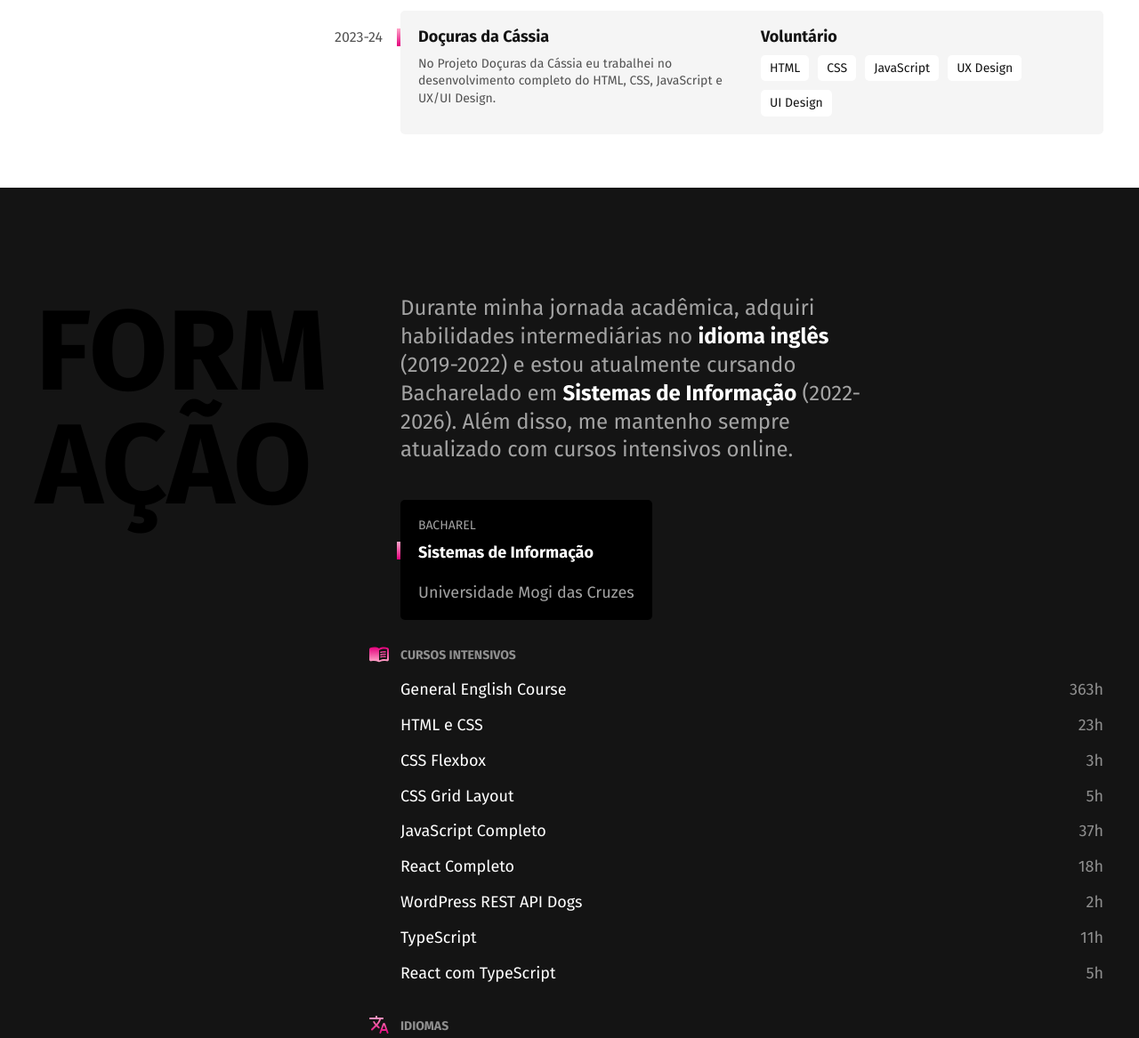
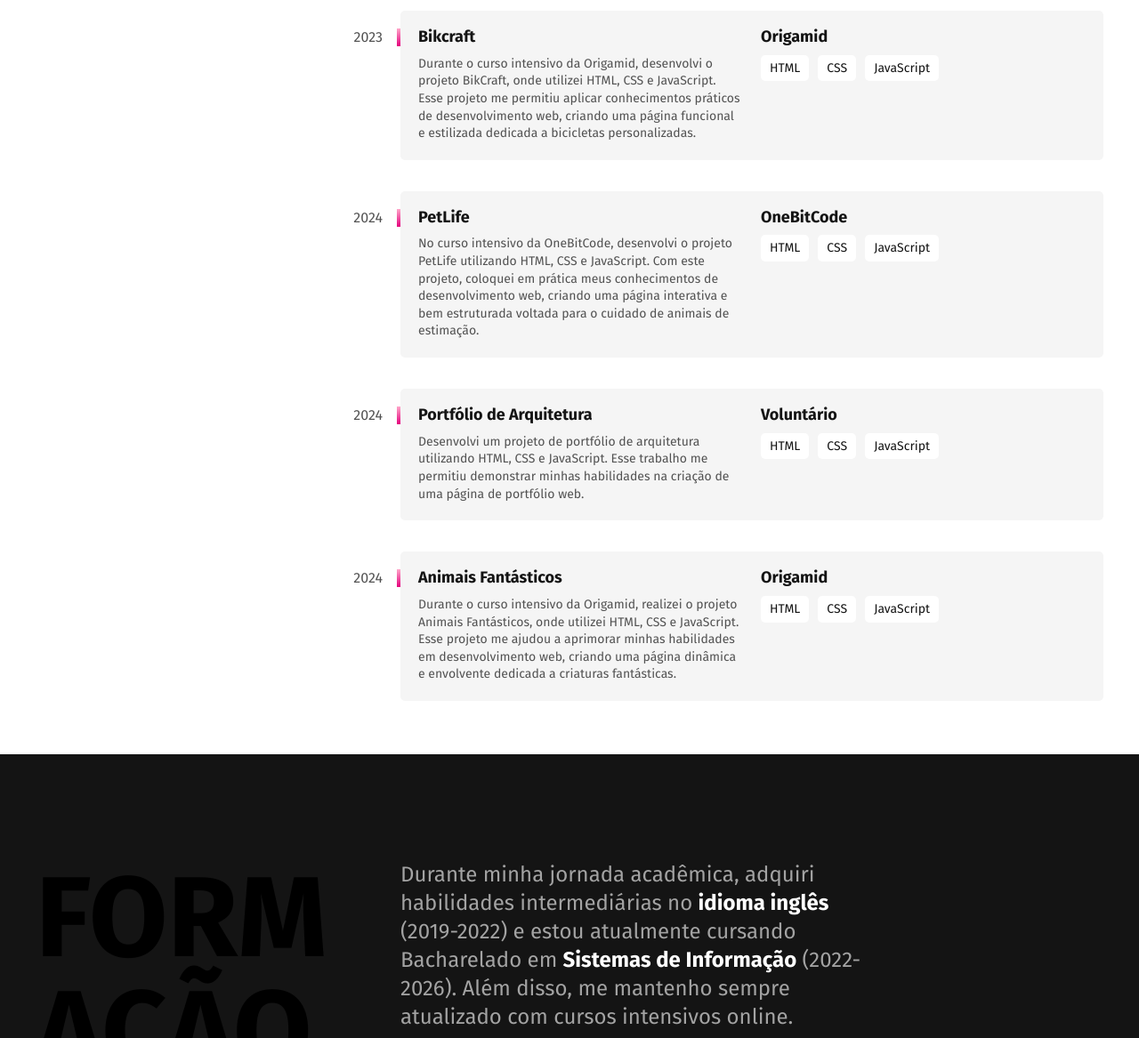
Before and after one commit to gustavoyoshizawa/gustavoyoshizawa.github.io, a plain HTML site: page index.html in a window 1280 px wide. Shown: the part 1157-2324 px from the top of the page at 89% size. Drawn offline with Linux system fonts and the light colour scheme.

Commit message:
atualizando informações de experiência

```diff
--- a/index.html
+++ b/index.html
@@ -1,15 +1,23 @@
 <!DOCTYPE html>
 <html lang="pt-br">
   <head>
-    <meta charset="UTF-8">
-    <meta name="viewport" content="width=device-width, initial-scale=1.0">
-    <meta name="description" content="Desenvolvedor Front End Localizado em São Paulo">
-        <link rel="stylesheet" href="./css/style.min.css">
+    <meta charset="UTF-8" />
+    <meta name="viewport" content="width=device-width, initial-scale=1.0" />
+    <meta
+      name="description"
+      content="Desenvolvedor Front End Localizado em São Paulo"
+    />
+    <link rel="stylesheet" href="./css/style.min.css" />
     <title>Portfólio Gustavo Yoshizawa</title>
   </head>
   <body>
     <header class="header">
-        <img src="./img/Gustavo Yoshizawa.svg" alt="Gustavo" width="405" height="40">
+      <img
+        src="./img/Gustavo Yoshizawa.svg"
+        alt="Gustavo"
+        width="405"
+        height="40"
+      />
       <nav>
         <ul class="header-menu">
           <li><a href="#experiencia">Experiência</a></li>
@@ -19,21 +27,29 @@
       </nav>
     </header>
     <main class="introducao">
-        <img src="./img/eu 1.png" alt="Gustavo" width="360" height="520">
+      <img src="./img/eu 1.png" alt="Gustavo" width="360" height="520" />
       <div>
         <h1>Desenvolvedor Front End</h1>
-        <br>
+        <br />
         <p>Localizado em São Paulo 📍</p>
       </div>
     </main>
     <section class="experiencia" id="experiencia" aria-label="Experiência">
       <h2 class="subtitulo">Experiência</h2>
-        <p class="experiencia-texto">Desenvolvo pequenos projetos como o Doçuras da Cássia utilizando apenas <strong>HTML</strong>, <strong>CSS</strong> e <strong>JavaScript</strong>. Além disso, também fui o responsável pela parte do <strong>UX</strong> e <strong>UI Design</strong> do projeto.</p>
-        <div class="empresa">
+      <p class="experiencia-texto">
+        Desenvolvo pequenos projetos como o Doçuras da Cássia utilizando apenas
+        <strong>HTML</strong>, <strong>CSS</strong> e
+        <strong>JavaScript</strong>. Além disso, também fui o responsável pela
+        parte do <strong>UX</strong> e <strong>UI Design</strong> do projeto.
+      </p>
+      <!-- <div class="empresa">
         <span class="empresa-ano">2023-24</span>
         <h3 class="empresa-titulo">Doçuras da Cássia</h3>
         <span class="empresa-titulo">Voluntário</span>
-            <p class="empresa-texto">No Projeto Doçuras da Cássia eu trabalhei no desenvolvimento completo do HTML, CSS, JavaScript e UX/UI Design.</p>
+        <p class="empresa-texto">
+          No Projeto Doçuras da Cássia eu trabalhei no desenvolvimento completo
+          do HTML, CSS, JavaScript e UX/UI Design.
+        </p>
         <ul class="empresa-habilidades">
           <li>HTML</li>
           <li>CSS</li>
@@ -41,36 +57,72 @@
           <li>UX Design</li>
           <li>UI Design</li>
         </ul>
-        </div>
-        <!--
+      </div> -->
       <div class="empresa">
-            <span class="empresa-ano">-</span>
-            <h3 class="empresa-titulo">Em breve</h3>
-            <span class="empresa-titulo">Voluntário</span>
-            <p class="empresa-texto">...</p>
+        <span class="empresa-ano">2023</span>
+        <h3 class="empresa-titulo">Bikcraft</h3>
+        <span class="empresa-titulo">Origamid</span>
+        <p class="empresa-texto">
+          Durante o curso intensivo da Origamid, desenvolvi o projeto BikCraft,
+          onde utilizei HTML, CSS e JavaScript. Esse projeto me permitiu aplicar
+          conhecimentos práticos de desenvolvimento web, criando uma página
+          funcional e estilizada dedicada a bicicletas personalizadas.
+        </p>
         <ul class="empresa-habilidades">
           <li>HTML</li>
           <li>CSS</li>
           <li>JavaScript</li>
-                <li>UX Design</li>
-                <li>UI Design</li>
         </ul>
       </div>
 
       <div class="empresa">
-            <span class="empresa-ano">-</span>
-            <h3 class="empresa-titulo">Em breve</h3>
-            <span class="empresa-titulo">Voluntário</span>
-            <p class="empresa-texto">...</p>
+        <span class="empresa-ano">2024</span>
+        <h3 class="empresa-titulo">PetLife</h3>
+        <span class="empresa-titulo">OneBitCode</span>
+        <p class="empresa-texto">
+          No curso intensivo da OneBitCode, desenvolvi o projeto PetLife
+          utilizando HTML, CSS e JavaScript. Com este projeto, coloquei em
+          prática meus conhecimentos de desenvolvimento web, criando uma página
+          interativa e bem estruturada voltada para o cuidado de animais de
+          estimação.
+        </p>
         <ul class="empresa-habilidades">
           <li>HTML</li>
           <li>CSS</li>
           <li>JavaScript</li>
-                <li>UX Design</li>
-                <li>UI Design</li>
         </ul>
       </div>
-   -->
+      <div class="empresa">
+        <span class="empresa-ano">2024</span>
+        <h3 class="empresa-titulo">Portfólio de Arquitetura</h3>
+        <span class="empresa-titulo">Voluntário</span>
+        <p class="empresa-texto">
+          Desenvolvi um projeto de portfólio de arquitetura utilizando HTML, CSS
+          e JavaScript. Esse trabalho me permitiu demonstrar minhas habilidades
+          na criação de uma página de portfólio web.
+        </p>
+        <ul class="empresa-habilidades">
+          <li>HTML</li>
+          <li>CSS</li>
+          <li>JavaScript</li>
+        </ul>
+      </div>
+      <div class="empresa">
+        <span class="empresa-ano">2024</span>
+        <h3 class="empresa-titulo">Animais Fantásticos</h3>
+        <span class="empresa-titulo">Origamid</span>
+        <p class="empresa-texto">
+          Durante o curso intensivo da Origamid, realizei o projeto Animais
+          Fantásticos, onde utilizei HTML, CSS e JavaScript. Esse projeto me
+          ajudou a aprimorar minhas habilidades em desenvolvimento web, criando
+          uma página dinâmica e envolvente dedicada a criaturas fantásticas.
+        </p>
+        <ul class="empresa-habilidades">
+          <li>HTML</li>
+          <li>CSS</li>
+          <li>JavaScript</li>
+        </ul>
+      </div>
     </section>
 
     <section class="formacao" id="formacao" aria-label="Formação">
@@ -78,13 +130,19 @@
         <h2 class="subtitulo">Formação</h2>
         <div>
           <p class="formacao-texto">
-                    Durante minha jornada acadêmica, adquiri habilidades intermediárias no <strong>idioma inglês</strong> (2019-2022) e estou atualmente cursando Bacharelado em <strong>Sistemas de Informação</strong> (2022-2026). Além disso, me mantenho sempre atualizado com cursos intensivos online.
+            Durante minha jornada acadêmica, adquiri habilidades intermediárias
+            no <strong>idioma inglês</strong> (2019-2022) e estou atualmente
+            cursando Bacharelado em
+            <strong>Sistemas de Informação</strong> (2022-2026). Além disso, me
+            mantenho sempre atualizado com cursos intensivos online.
           </p>
           <ul class="faculdade-lista">
             <li class="faculdade">
               <span class="faculdade-tipo">Bacharel</span>
               <h3 class="faculdade-curso">Sistemas de Informação</h3>
-                        <span class="faculdade-instituicao">Universidade Mogi das Cruzes</span>
+              <span class="faculdade-instituicao"
+                >Universidade Mogi das Cruzes</span
+              >
             </li>
           </ul>
           <div class="formacao-extra">
@@ -93,13 +151,16 @@
               <ul>
                 <li>General English Course <span>363h</span></li>
                 <li>HTML e CSS <span>23h</span></li>
-                            <li>CSS Flexbox <span>3h</span></li>
-                            <li>CSS Grid Layout <span>5h</span></li>
+                <li>
+                  Start na Programação - HTML, CSS e JavaScript<span>3h20</span>
+                </li>
+                <!-- <li>CSS Flexbox <span>3h</span></li> -->
+                <!-- <li>CSS Grid Layout <span>5h</span></li> -->
                 <li>JavaScript Completo <span>37h</span></li>
-                            <li>React Completo <span>18h</span></li>
-                            <li>WordPress REST API Dogs <span>2h</span></li>
-                            <li>TypeScript <span>11h</span></li>
-                            <li>React com TypeScript <span>5h</span></li>
+                <!-- <li>React Completo <span>18h</span></li> -->
+                <!-- <li>WordPress REST API Dogs <span>2h</span></li> -->
+                <!-- <li>TypeScript <span>11h</span></li> -->
+                <!-- <li>React com TypeScript <span>5h</span></li> -->
               </ul>
             </div>
             <div class="idiomas">
@@ -114,11 +175,20 @@
     </section>
     <footer class="footer" id="contato">
       <div class="footer-container">
-            <p class="footer-texto">No momento, estou aberto a novos projetos. Fique à vontade para entrar em contato para agendarmos uma conversa! 👋</p>
+        <p class="footer-texto">
+          No momento, estou aberto a novos projetos. Fique à vontade para entrar
+          em contato para agendarmos uma conversa! 👋
+        </p>
         <ul class="footer-contato">
           <li>gustavoyoshizawa89@gmail.com</li>
           <li>+55 11 9 8333-9019</li>
-                <li><a href="https://www.instagram.com/gustavo_yoshizawa/" target="_blank">@gustavo_yoshizawa</a></li>
+          <li>
+            <a
+              href="https://www.instagram.com/gustavo_yoshizawa/"
+              target="_blank"
+              >@gustavo_yoshizawa</a
+            >
+          </li>
         </ul>
         <p class="footer-copy">YXZWA. Alguns direitos reservados.</p>
       </div>
```
Lines whose indentation alone changed are shown as unchanged.
